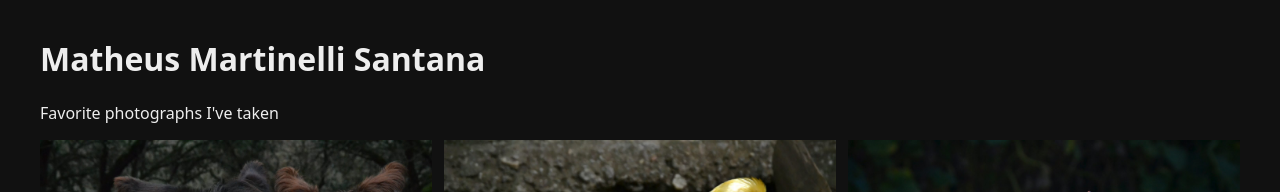
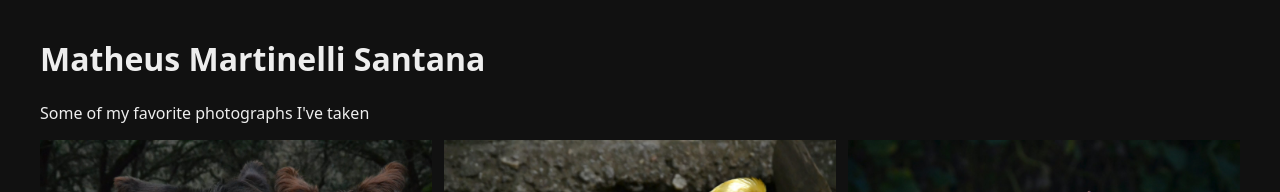
Before and after one commit to mtmasantana/photography, a plain HTML site: page index.html in a window 1280 px wide. Shown: the top 192 px of the page. Drawn offline with Linux system fonts and the light colour scheme.

Commit message:
Update index.html

```diff
--- a/index.html
+++ b/index.html
@@ -27,7 +27,7 @@
 </head>
 <body>
   <h1>Matheus Martinelli Santana</h1>
-  <p>Favorite photographs I've taken</p>
+  <p>Some of my favorite photographs I've taken</p>
   <div class="gallery">
     <img src="images/donkeys.jpg" alt="Donkeys">
     <img src="images/golden_pheasant.jpg" alt="Golden pheasant">
```
